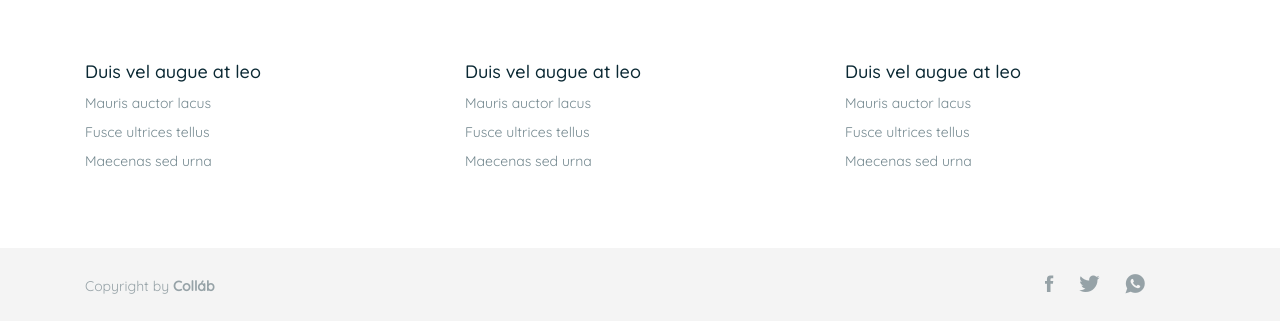
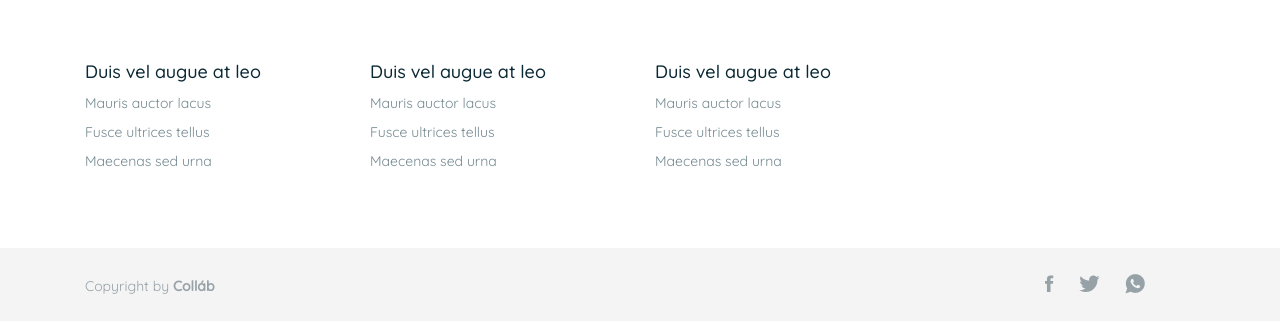
Before and after one commit to muhibbudins/uin-workshop-2018, a website: page index.html in a window 1280 px wide. Shown: the part 3922-4243 px from the top of the page. Drawn offline with nearby package versions, Linux system fonts and the light colour scheme.

Commit message:
latest push

```diff
--- a/index.html
+++ b/index.html
@@ -278,7 +278,7 @@
   <div class="footer">
     <div class="container">
       <div class="row">
-        <div class="col-4">
+        <div class="col-3">
           <dl class="list-unstyled">
             <li><a class="list-title">Duis vel augue at leo</a></li>
             <li><a href="">Mauris auctor lacus</a></li>
@@ -286,7 +286,7 @@
             <li><a href="">Maecenas sed urna</a></li>
           </dl>
         </div>
-        <div class="col-4">
+        <div class="col-3">
           <dl class="list-unstyled">
             <li><a class="list-title">Duis vel augue at leo</a></li>
             <li><a href="">Mauris auctor lacus</a></li>
@@ -294,7 +294,7 @@
             <li><a href="">Maecenas sed urna</a></li>
           </dl>
         </div>
-        <div class="col-4">
+        <div class="col-3">
           <dl class="list-unstyled">
             <li><a class="list-title">Duis vel augue at leo</a></li>
             <li><a href="">Mauris auctor lacus</a></li>
```
